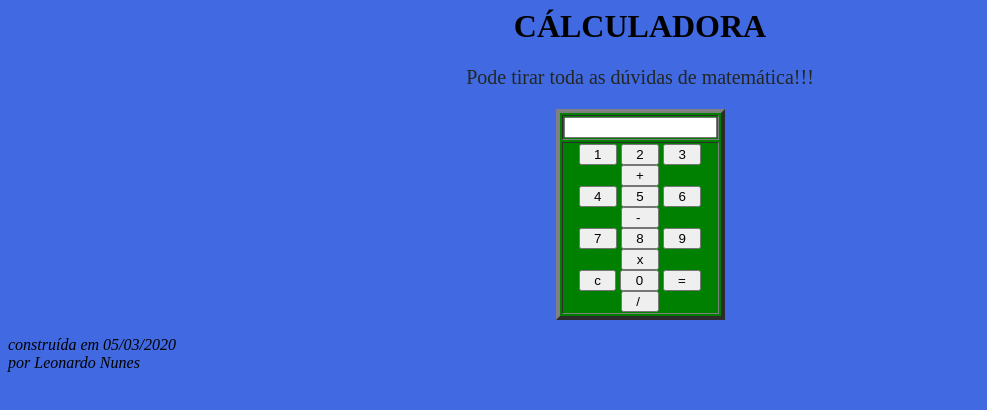
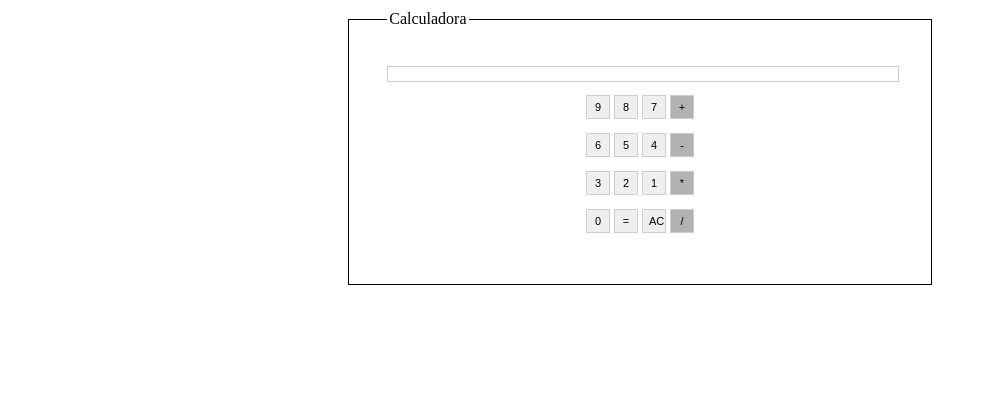
Before and after one commit to professorarenata/SenacMadureiraNoite19-4, a plain HTML site: page main.html in a window 1280 px wide. Shown: the whole page, without its empty margins (0-987 px from the left). Drawn offline with Linux system fonts and the light colour scheme.

Commit message:
Add files via upload

```diff
--- a/main.html
+++ b/main.html
@@ -1,69 +1,141 @@
+<!DOCTYPE html PUBLIC "-//W3C//DTD XHTML 1.0 Transitional//EN" "http://www.w3.org/TR/xhtml1/DTD/xhtml1-transitional.dtd">
+<html xmlns="http://www.w3.org/1999/xhtml">
 <head>
-    <style type="text/css">
-    p {color:rgb(34, 39, 35); font-size: 20px;}
-    .center {display: block; margin: 0 auto;}
-    #button-go, #button-back {border: solid 1px black;}
-    body{
-        background-color: royalblue;
+   <title>Calculadora</title>
+
+<style type="text/css">
+
+ table {
+    margin: 0 auto 0 auto;
+ }
+
+ form fieldset {
+    margin: 10px auto 10px auto;
+    width: 40%;
+    border: solid black 1px;
+    padding: 3%;
+    margin-bottom: 10px;
+ }
+
+ form input {
+    width: 100%;
+    border: solid #ccc 1px;
+    font-size: 11px;
+    margin-bottom: 10px;
+ }
+
+ form input.num {
+    display: block;
+    width: 24px;
+    height: 24px;
+ }
+
+ form input.oper {
+    display: block;
+    width: 24px;
+    height: 24px;
+    background-color: #b2b2b2;
+ }
+</style>
+
+<script type="text/javascript">
+function calcNum(num) {
+    if (typeof gvisor == 'undefined') {
+       document.calcform.visor.value = '';
     }
-    </style>
-    </head>
+    document.calcform.visor.value = document.calcform.visor.value + num;
+    gvisor = 1;
+ }
+
+
+ function calcLimpar() {
+    document.calcform.visor.value = '';
+    delete gvalor;
+    delete goper;
+    delete gvisor;
+ }
+
+
+ function calcOper(oper, valor1, valor2) {
+    if (oper == "somar") {
+       var valor = parseFloat(valor1) + parseFloat(valor2);
+    } else {
+       if (oper == "subtrair") {
+          var valor = valor1 - valor2;
+       } else {
+          if (oper == "multiplicar") {
+             var valor = valor1 * valor2;
+          } else {
+             var valor = valor1 / valor2;
+          }
+       }
+    }
+
+    return(valor);
+ }
+
+
+ function calcParse(oper) {
+    var valor = document.calcform.visor.value;
+    delete gvisor;
+
+    if (typeof goper != 'undefined' && oper == 'resultado') {
+       gvalor = calcOper(goper, gvalor, valor);
+       document.calcform.visor.value = gvalor;
+       delete oper;
+       delete gvalor;
+       return(0);
+    }
+
+    if (typeof gvalor != 'undefined') {
+       gvalor = calcOper(goper, gvalor, valor);
+       goper = oper;
+       document.calcform.visor.value = gvalor;
+    } else {
+       gvalor = valor;
+       goper = oper;
+    }
+
+ }
+</script>
+
 </head>
-<CENTER>
-    <h1>CÁLCULADORA</h1>
-    <p>Pode tirar toda as dúvidas de matemática!!!</p>
-    <FORM NAME="Calc">
-    <TABLE BORDER=4 WIDTH="155" bgcolor="green">
-        <TR>
-            <TD ALIGN="CENTER">
-                <INPUT TYPE="text"  NAME="Input" SIZE="16">
-            </TD>
-        </TR>
-        <TR>
-            <TD ALIGN="CENTER">
-                <INPUT TYPE="button" NAME="one"
-                VALUE="  1  " onClick="Calc.Input.value += '1'">
-                <INPUT TYPE="button" NAME="two"
-                VALUE="  2  " onClick="Calc.Input.value += '2'">
-                <INPUT TYPE="button" NAME="three"
-                VALUE="  3  " onClick="Calc.Input.value += '3'">
-                <INPUT TYPE="button" NAME="plus"
-                VALUE="  +  " onClick="Calc.Input.value += ' + '">
-                <BR>
-                <INPUT TYPE="button" NAME="four"
-                 VALUE="  4  " onClick="Calc.Input.value += '4'">
-                 <INPUT TYPE="button" NAME="five"
-                 VALUE="  5  " onClick="Calc.Input.value += '5'">
-                 <INPUT TYPE="button" NAME="six"
-                 VALUE="  6  " onClick="Calc.Input.value += '6'">
-                 <INPUT TYPE="button" NAME="minus"
-                 VALUE="  -   " onClick="Calc.Input.value += ' - '">
-                <BR>
-                 <INPUT TYPE="button" NAME="seven"
-                 VALUE="  7  " onClick="Calc.Input.value += '7'">
-                 <INPUT TYPE="button" NAME="eight"
-                 VALUE="  8  " onClick="Calc.Input.value += '8'">
-                 <INPUT TYPE="button" NAME="nine"
-                 VALUE="  9  " onClick="Calc.Input.value += '9'">
-                 <INPUT TYPE="button" NAME="times"
-                 VALUE="  x  " onClick="Calc.Input.value += ' * '">
-                <BR>
-                <INPUT TYPE="button" NAME="clear"
-                 VALUE="  c  " onClick="Calc.Input.value = ''">
-                 <INPUT TYPE="button" NAME="zero"
-                 VALUE="  0  " onClick="Calc.Input.value += '0'">
-                 <INPUT TYPE="button" NAME="DoIt"
-                 VALUE="  =  " onClick="Calc.Input.value = eval(Calc.Input.value)">
-                 <INPUT TYPE="button" NAME="div"
-                 VALUE="  /   " onClick="Calc.Input.value += ' / '">
-            </TD>
-        </TR>
-    </TABLE>
-    </FORM>
-    </CENTER>
+<body>
 
-    <address>
-        construída em 05/03/2020
-        <br>
-        por Leonardo Nunes
-    </address>
+<form name="calcform" method="post" action="">
+   <fieldset>
+      <legend>Calculadora</legend>
+
+      <input type="text" name="visor" id="visor" />
+
+      <table id="calc">
+         <tr>
+            <td><input type="button" name="num9" class="num" value="9" onclick="calcNum(9)" /></td>
+            <td><input type="button" name="num8" class="num" value="8" onclick="calcNum(8)" /></td>
+            <td><input type="button" name="num7" class="num" value="7" onclick="calcNum(7)" /></td>
+            <td><input type="button" name="somar" class="oper" value="+" onclick="calcParse('somar')" /></td>
+         </tr>
+         <tr>
+            <td><input type="button" name="num6" class="num" value="6" onclick="calcNum(6)" /></td>
+            <td><input type="button" name="num5" class="num" value="5" onclick="calcNum(5)" /></td>
+            <td><input type="button" name="num4" class="num" value="4" onclick="calcNum(4)" /></td>
+            <td><input type="button" name="subtrair" class="oper" value="-" onclick="calcParse('subtrair')" /></td>
+         </tr>
+         <tr>
+            <td><input type="button" name="num3" class="num" value="3" onclick="calcNum(3)" /></td>
+            <td><input type="button" name="num2" class="num" value="2" onclick="calcNum(2)" /></td>
+            <td><input type="button" name="num1" class="num" value="1" onclick="calcNum(1)" /></td>
+            <td><input type="button" name="multiplicar" class="oper" value="*" onclick="calcParse('multiplicar')" /></td>
+         </tr>
+         <tr>
+            <td><input type="button" name="num0" class="num" value="0" onclick="calcNum(0)" /></td>
+            <td><input type="button" name="igual" class="num" value="=" onclick="calcParse('resultado')" /></td>
+            <td><input type="button" name="limpar" class="num" value="AC" onclick="calcLimpar()" /></td>
+            <td><input type="button" name="dividir" class="oper" value="/" onclick="calcParse('dividir')" /></td>
+         </tr>
+      </table>
+   </fieldset>
+</form>
+
+</body>
+</html>
```
